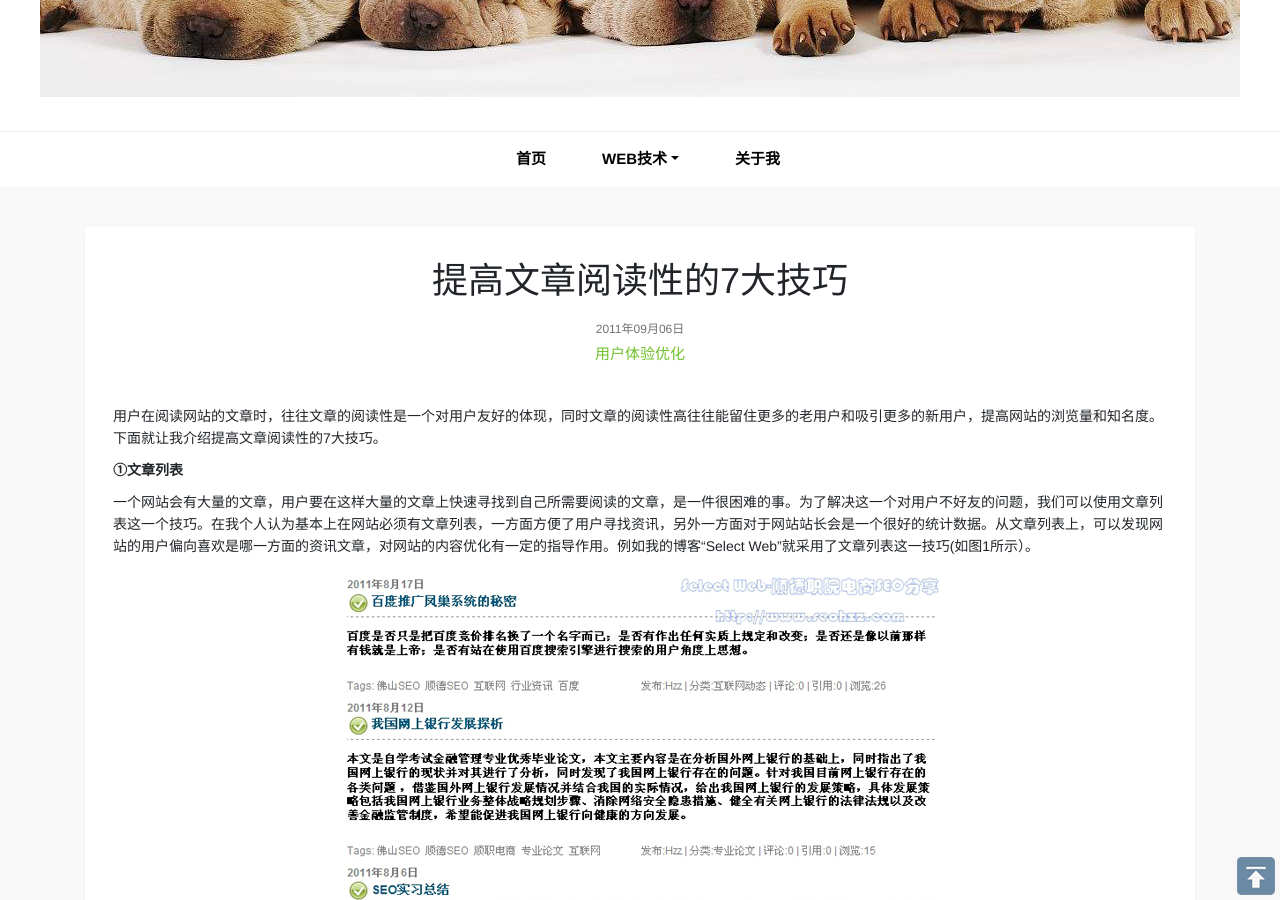
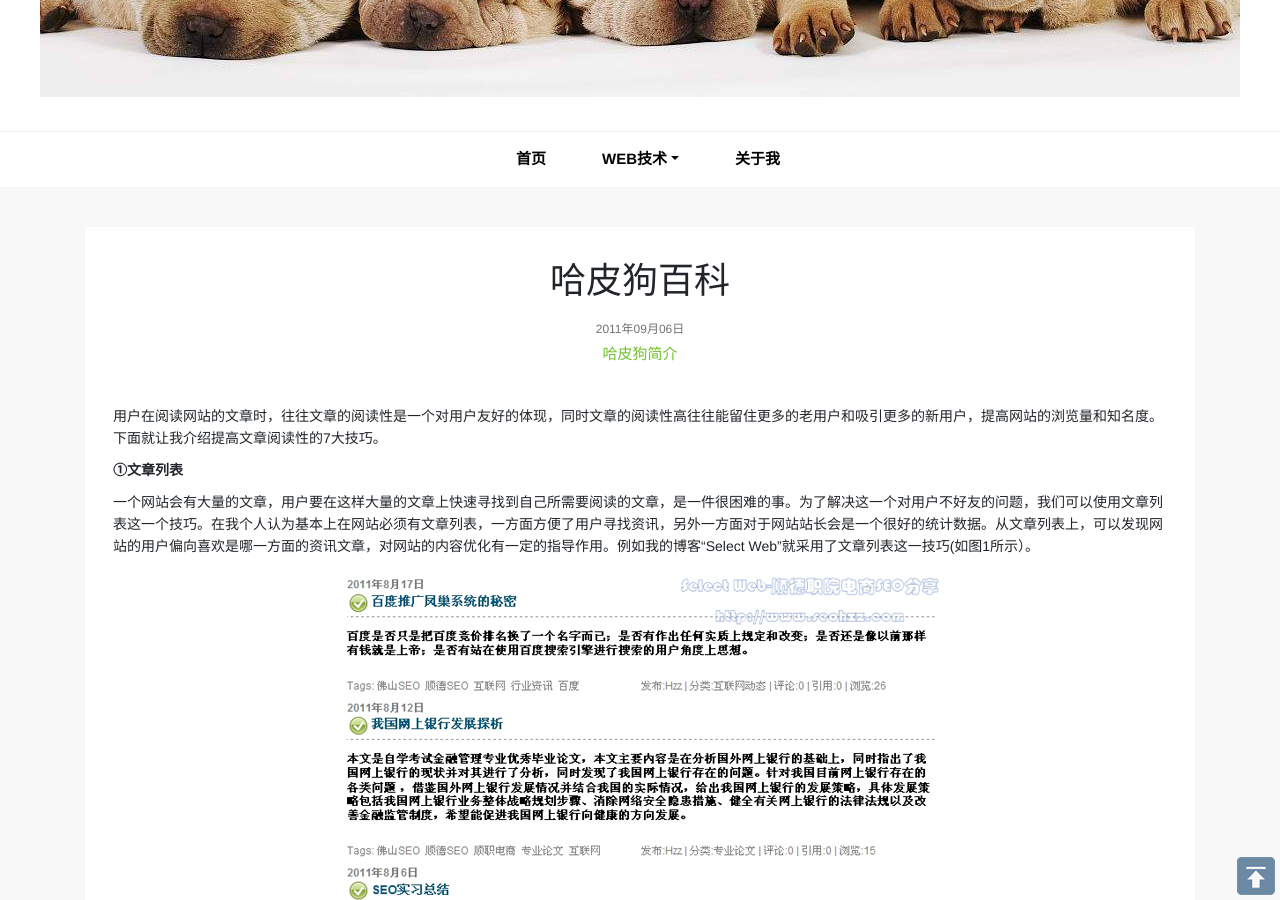
Before and after one commit to Yvonne99/Yvonne99.github.io, a Jekyll site: the page built from ueo/_posts/2011-09-06-web-read-skill.html, in a window 1280 px wide and 900 px high, scrolled down 409 px. Built offline with Jekyll 4.4.1, drawn with Linux system fonts in a browser that asks for light colours.

Commit message:
Update 2011-09-06-web-read-skill.html

```diff
--- a/ueo/_posts/2011-09-06-web-read-skill.html
+++ b/ueo/_posts/2011-09-06-web-read-skill.html
@@ -3,8 +3,8 @@ layout: article
 permalink: /ueo/web-read-skill.html
 type-en: ueo
 image: web-read-skill
-title: 提高文章阅读性的7大技巧
-keywords: 用户体验优化
+title: 哈皮狗百科
+keywords: 哈皮狗简介
 description: 文章的阅读性是一个对用户友好的体现，熟练运用提高文章阅读性的7大技巧可以留住更多的老用户和吸引更多的新用户，同时也能提高网站浏览量和知名度。
 ---
 <p>用户在阅读网站的文章时，往往文章的阅读性是一个对用户友好的体现，同时文章的阅读性高往往能留住更多的老用户和吸引更多的新用户，提高网站的浏览量和知名度。下面就让我介绍提高文章阅读性的7大技巧。</p>
```
